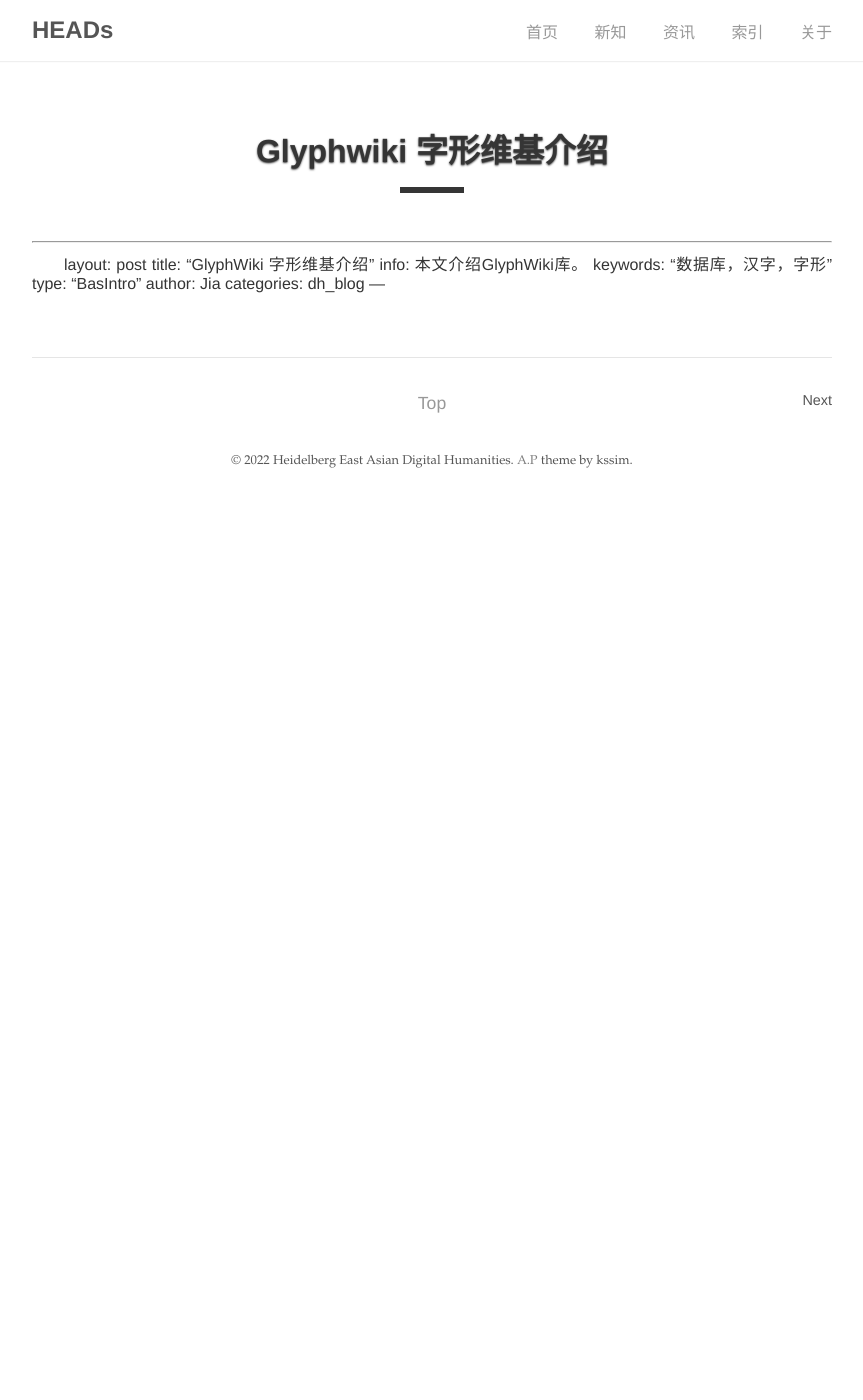
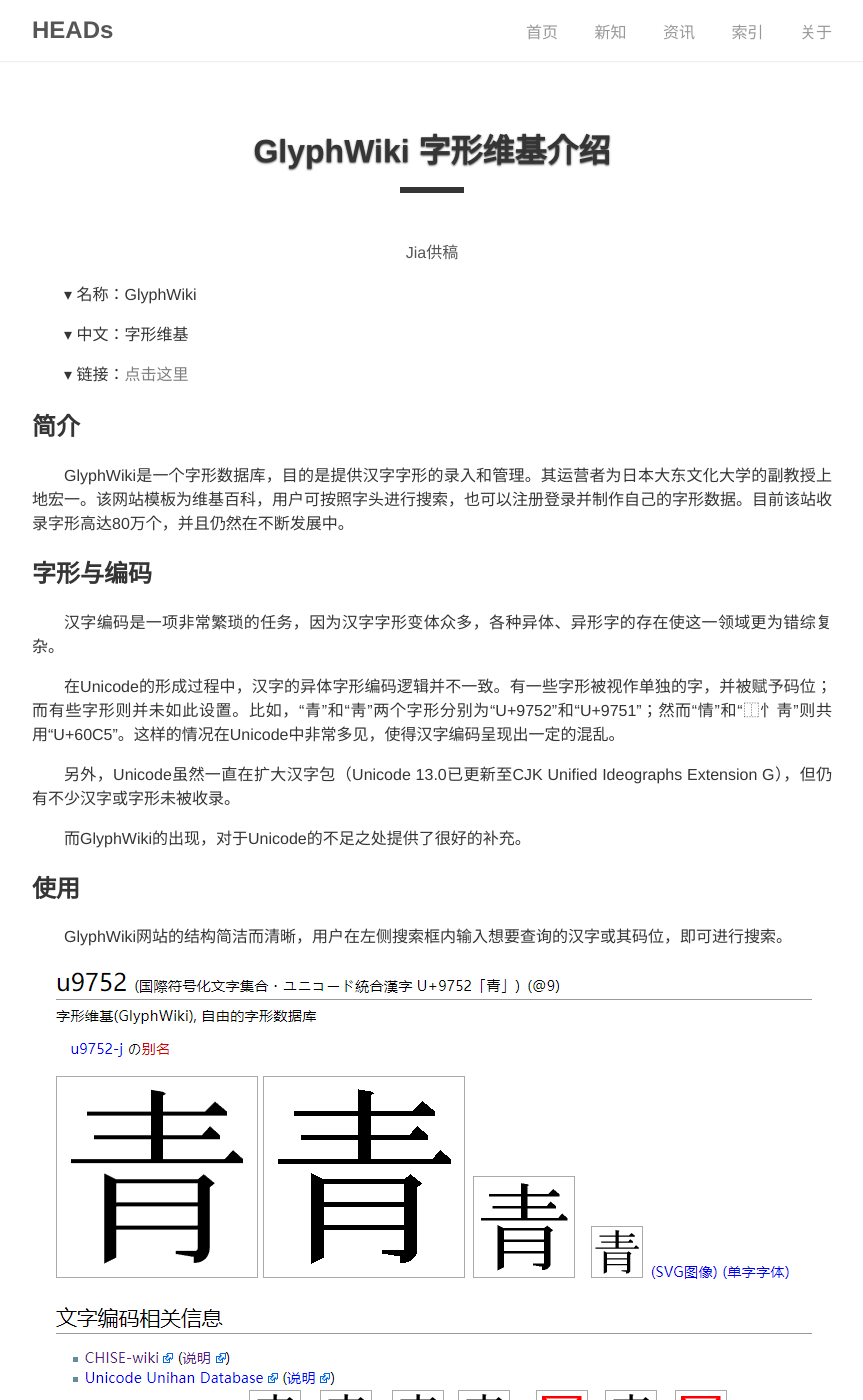
Before and after one commit to DHHD2022/DHHD2022.GitHub.io, a Jekyll site: the page built from dh_blog/_posts/2022-06-04-GlyphWIKI 字形维基介绍.md, in a window 1280 px wide and 1400 px high. Shown: the whole window, without its empty margins (208-1071 px from the left). Built offline with Jekyll 4.4.1, drawn with Linux system fonts in a browser that asks for light colours; our own code applies the rules of GitHub Pages for plain Markdown files; some of the changed text lies outside the part shown.

Commit message:
update new article

```diff
--- a/dh_blog/_posts/2022-06-04-GlyphWIKI 字形维基介绍.md
+++ b/dh_blog/_posts/2022-06-04-GlyphWIKI 字形维基介绍.md
@@ -1,4 +1,3 @@
-
 ---
 layout: post
 title:  "GlyphWiki 字形维基介绍"
@@ -8,3 +7,65 @@
 author: Jia
 categories: dh_blog
 ---
+
+▾ 名称：GlyphWiki
+
+▾ 中文：字形维基
+
+▾ 链接：[点击这里](http://zht.glyphwiki.org/)
+
+## 简介
+
+GlyphWiki是一个字形数据库，目的是提供汉字字形的录入和管理。其运营者为日本大东文化大学的副教授上地宏一。该网站模板为维基百科，用户可按照字头进行搜索，也可以注册登录并制作自己的字形数据。目前该站收录字形高达80万个，并且仍然在不断发展中。
+
+## 字形与编码
+
+汉字编码是一项非常繁琐的任务，因为汉字字形变体众多，各种异体、异形字的存在使这一领域更为错综复杂。
+
+在Unicode的形成过程中，汉字的异体字形编码逻辑并不一致。有一些字形被视作单独的字，并被赋予码位；而有些字形则并未如此设置。比如，“青”和“靑”两个字形分别为“U+9752”和“U+9751”；然而“情”和“⿰忄靑”则共用“U+60C5”。这样的情况在Unicode中非常多见，使得汉字编码呈现出一定的混乱。
+
+另外，Unicode虽然一直在扩大汉字包（Unicode 13.0已更新至CJK Unified Ideographs Extension G），但仍有不少汉字或字形未被收录。
+
+而GlyphWiki的出现，对于Unicode的不足之处提供了很好的补充。
+
+## 使用
+
+GlyphWiki网站的结构简洁而清晰，用户在左侧搜索框内输入想要查询的汉字或其码位，即可进行搜索。
+
+![image](https://raw.githubusercontent.com/DHHD2022/DHHD2022.GitHub.io/main/pics/2022-06-06/1.png)
+
+如图，我们搜索“青”或“u9752”，打开了“青”字信息页面，此处可下载svg格式图像以及单个字的ttf字体文件。在“文字编码相关信息”栏目中，我们可以点击链接查看“青”字在CHISE和Unihan两个汉字数据库中的信息。此外，我们还可以看到各地区（大陆、港、台、日、韩等地）的标准字形。
+
+在“关联字形”栏目中，我们可以根据“青”字的异体字来查看具体字形变体。
+
+![image](https://raw.githubusercontent.com/DHHD2022/DHHD2022.GitHub.io/main/pics/2022-06-06/2.png)
+
+如图，“青”（u9752）本字有众多字形变体，包括“⿱王月”、“⿺青丶”等。括号内为该字形的IDS描述方式对应的码位。如(u2ffa-u9752-u4e36)对应的三个字符即为：“⿺”“青”“丶”。关于IDS的知识，可参见上周“平安时代汉字字书”数据库介绍。
+
+继续往下浏览，我们可以看到更多“青”的异体字的字形变体。
+
+![image](https://raw.githubusercontent.com/DHHD2022/DHHD2022.GitHub.io/main/pics/2022-06-06/3.png)
+
+左侧标明了异体字的码位，以及作为规范字的出处。
+
+![image](https://raw.githubusercontent.com/DHHD2022/DHHD2022.GitHub.io/main/pics/2022-06-06/4.png)
+
+![image](https://raw.githubusercontent.com/DHHD2022/DHHD2022.GitHub.io/main/pics/2022-06-06/5.png)
+
+![image](https://raw.githubusercontent.com/DHHD2022/DHHD2022.GitHub.io/main/pics/2022-06-06/6.png)
+
+如图，包括古字、二简字等字形也都收录其中。点击任一字，可以跳到以该字为字头的信息页。
+
+搜索功能可以快速完成对汉字字形查询和研究的需求。但如果所想要查找的字形并未被收录，用户也有机会自行编辑字形。
+
+![image](https://raw.githubusercontent.com/DHHD2022/DHHD2022.GitHub.io/main/pics/2022-06-06/7.png)
+
+点击页面最上方的“编辑”功能，用户可以进入编辑页面。网站提供了基于HTML5的kage-editor，如图所示，可自由地对当前字形进行修改或重制。
+
+此外，用户也可以在“讨论”页面与其他人进行交流；而在“历史”页面，则可查阅该字头信息页的修订历史。
+
+## 评价
+
+GlyphWiki作为一个大型的字形数据库，对研究汉字和汉字编码的人员提供了极大的便利。不仅数据开放获取，还给予了用户进行编辑的权限。从数字项目的评价标准来看，该数据库的数据质量和自由度都较好。
+
+此外，该数据库用户界面适配多语言，有中、日、韩、英四种语言可供选择。其关于页、通知页及教程也以多语言写成，具有跨文化的特点。运营者（网站中ID为kamichi）本身熟练掌握日、英、中文，并且希望用户也能量化表明对中、日、韩、英语的掌握程度。这一定程度上能促进汉字圈范围内研究者的交流讨论。
```
Also changed, not shown: pics/2022-06-06/1.png (added), pics/2022-06-06/2.png (added), pics/2022-06-06/3.png (added), pics/2022-06-06/4.png (added), pics/2022-06-06/5.png (added), pics/2022-06-06/6.png (added), pics/2022-06-06/7.png (added).
